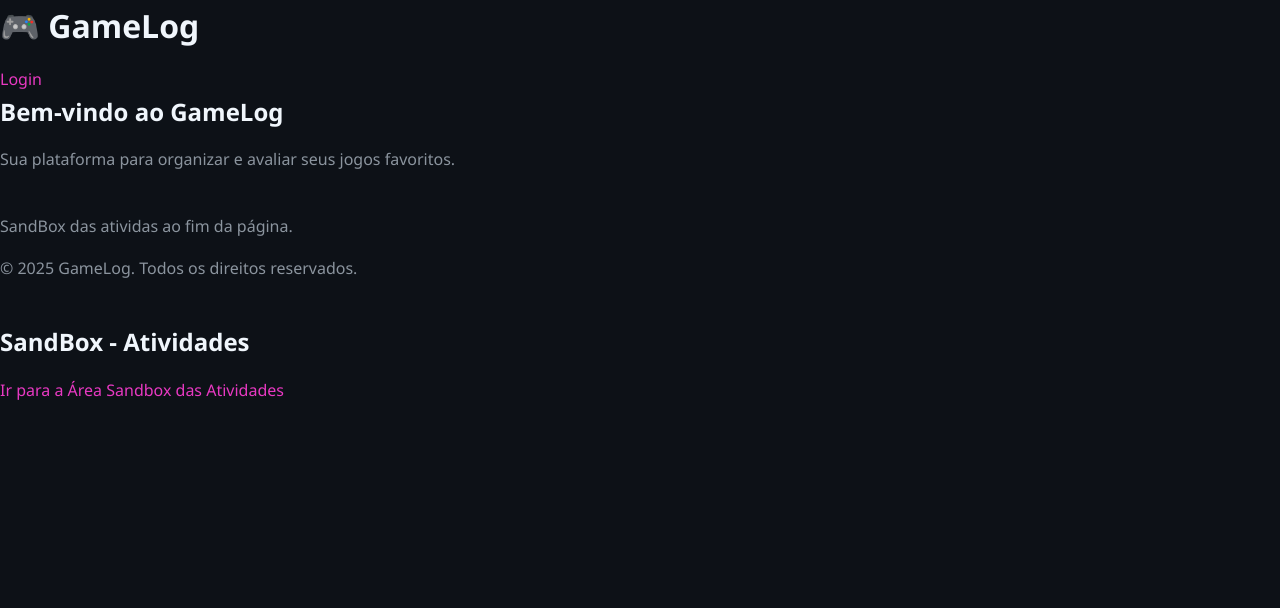
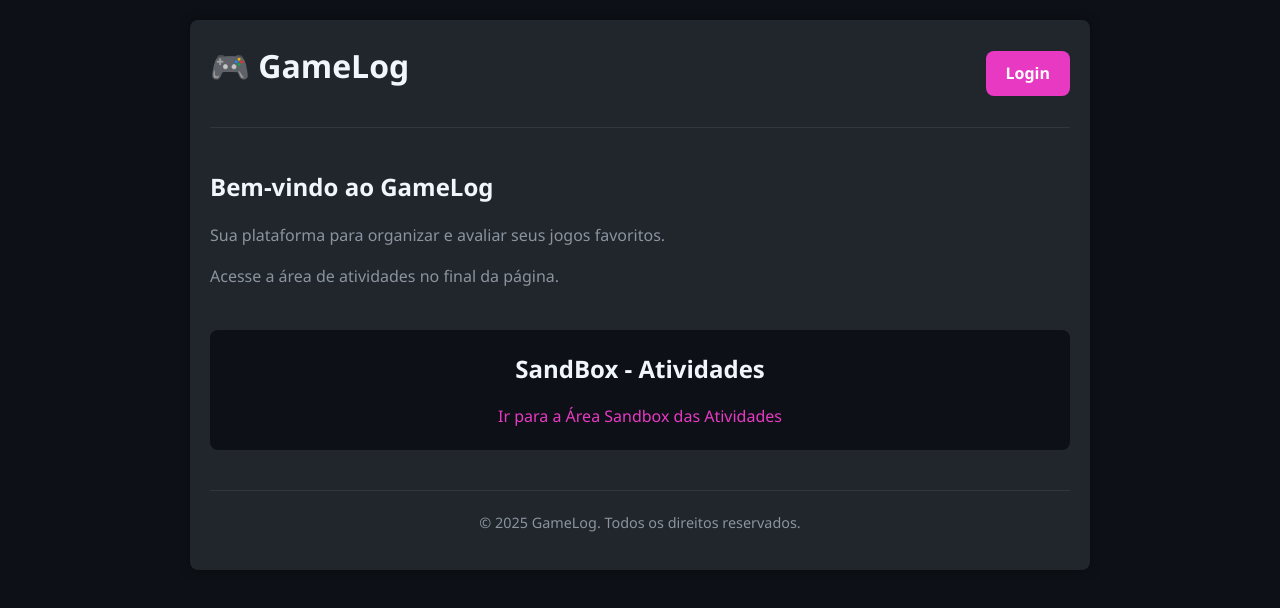
Before and after one commit to jeogam/GameLog, a plain HTML site: page index.html in a window 1280 px wide. Drawn offline with Linux system fonts and the light colour scheme.

Commit message:
fix (index): arrumar o caminho assets

```diff
--- a/assests/css/style.css
+++ b/assets/css/style.css
@@ -3,21 +3,12 @@
    ============================================== */
 
 :root {
-    /* Paleta "Neon Noturno" */
-    --cor-dominante: #0D1117;     /* Azul-escuro quase preto para o fundo */
-    --cor-secundaria: #21262D;    /* Cinza médio para cards e painéis */
-    --cor-destaque: #E839C2;      /* Magenta vibrante para botões e links */
-
-    /* Cores de Texto */
-    --cor-texto-principal: #F0F6FC; /* Branco levemente azulado para textos principais */
-    --cor-texto-secundario: #8B949E;/* Cinza claro para textos de apoio */
-
-    /* Cores de Feedback */
-    --cor-sucesso: #28a745;
-    --cor-erro: #dc3545;
-    --cor-aviso: #ffc107;
+    --cor-dominante: #0D1117;
+    --cor-secundaria: #21262D;
+    --cor-destaque: #E839C2;
+    --cor-texto-principal: #F0F6FC;
+    --cor-texto-secundario: #8B949E;
 }
-
 
 /* ==============================================
    2. ESTILOS GERAIS E RESET BÁSICO
@@ -35,7 +26,6 @@ body {
     color: var(--cor-texto-principal);
     line-height: 1.6;
 }
-
 
 /* ==============================================
    3. ESTILOS DE TEXTO E LINKS
@@ -62,12 +52,10 @@ a:hover {
     filter: brightness(1.2);
 }
 
-
 /* ==============================================
-   4. ESTILOS PARA COMPONENTES DO GAMELOG
+   4. ESTILOS PARA COMPONENTES
    ============================================== */
 
-/* Estilo para um botão principal */
 .btn {
     display: inline-block;
     padding: 10px 20px;
@@ -81,18 +69,49 @@ a:hover {
     cursor: pointer;
 }
 
-/* Estilo para os cards de jogos */
-.game-card {
+/* ==============================================
+   5. REGRAS DE LAYOUT COM IDs (BASEADO NOS SLIDES)
+   ============================================== */
+
+/* Caixa principal que centraliza o conteúdo */
+div#interface {
+    max-width: 900px;
+    margin: 20px auto; /* Centraliza a caixa na tela */
+    padding: 20px;
     background-color: var(--cor-secundaria);
-    border: 1px solid #30363d;
     border-radius: 8px;
-    padding: 16px;
-    text-align: center;
-    margin-bottom: 20px; /* Espaçamento entre os cards na vertical */
+    box-shadow: 0px 0px 10px rgba(0, 0, 0, 0.5); /* Sombra como no slide */
 }
 
-.game-card img {
-    max-width: 100%;
-    border-radius: 6px;
-    margin-bottom: 12px;
+/* Organiza o cabeçalho */
+header#cabecalho {
+    display: flex;
+    justify-content: space-between;
+    align-items: center;
+    border-bottom: 1px solid #30363d;
+    margin-bottom: 40px;
+    padding-bottom: 20px;
 }
+
+/* Estilo para o menu usando seletor descendente, como na Aula 07 */
+nav#menu ul {
+    list-style: none; /* Esconde a bolinha da lista */
+}
+
+/* Estilo para a seção do link da sandbox */
+.sandbox-link {
+    margin-top: 40px;
+    padding: 20px;
+    background-color: var(--cor-dominante); /* Cor um pouco diferente para destacar */
+    border-radius: 8px;
+    text-align: center;
+}
+
+/* Estilo para o rodapé */
+footer {
+    border-top: 1px solid #30363d;
+    margin-top: 40px;
+    padding-top: 20px;
+    text-align: center;
+    font-size: 0.9rem;
+}
--- a/index.html
+++ b/index.html
@@ -4,37 +4,37 @@
     <meta charset="UTF-8">
     <meta name="viewport" content="width=device-width, initial-scale=1.0">
     <title>GameLog - Descubra e Avalie Jogos</title>
-
-    <link rel="stylesheet" href="/assests/css/style.css">
-
-    <link rel="shortcut icon" href="/assets/icons/favicon2.ico">
+    <link rel="shortcut icon" href="assets/icons/favicon2.ico">
+    <link rel="stylesheet" href="assets/css/style.css">
 </head>
 <body>
 
-    <header>
-        <h1>🎮 GameLog</h1>
-        <nav>
-            <a href="login.html">Login</a>
+    <div id="interface">
+
+        <header id="cabecalho">
+            <h1 class="logo">🎮 GameLog</h1>
+            <nav id="menu">
+                <ul>
+                    <li><a href="#" class="btn">Login</a></li>
+                </ul>
             </nav>
         </header>
 
         <main>
             <h2>Bem-vindo ao GameLog</h2>
             <p>Sua plataforma para organizar e avaliar seus jogos favoritos.</p>
-        <br>
-        <p>SandBox das atividas ao fim da página.</p>
+            <p>Acesse a área de atividades no final da página.</p>
         </main>
+
+        <section class="sandbox-link">
+            <h2>SandBox - Atividades</h2>
+            <a href="./pages/sandbox-atividades/sandbox.html">Ir para a Área Sandbox das Atividades</a>
+        </section>
 
         <footer>
             <p>&copy; 2025 GameLog. Todos os direitos reservados.</p>
         </footer>
 
-    <br>
-
-    <div>
-        <h2>SandBox - Atividades</h2>
-        <a href="./pages/sandbox-atividades/sandbox.html">Ir para a Área Sandbox das Atividades</a>
     </div>
-
 </body>
 </html>
```
Also changed, not shown: pages/sandbox-atividades/atividade-3/atividade-3.html (+4 -4 lines), pages/sandbox-atividades/atividade-4/atividade-4.html (+4 -5 lines), pages/sandbox-atividades/atividade-5/atividade-5.html (+2 -2 lines), assets/icons/favicon2.ico (renamed from assests/icons/favicon2.ico), assets/images/cat-codando.png (renamed from assests/images/cat-codando.png), 2 other files. Lines whose indentation alone changed are shown as unchanged.
